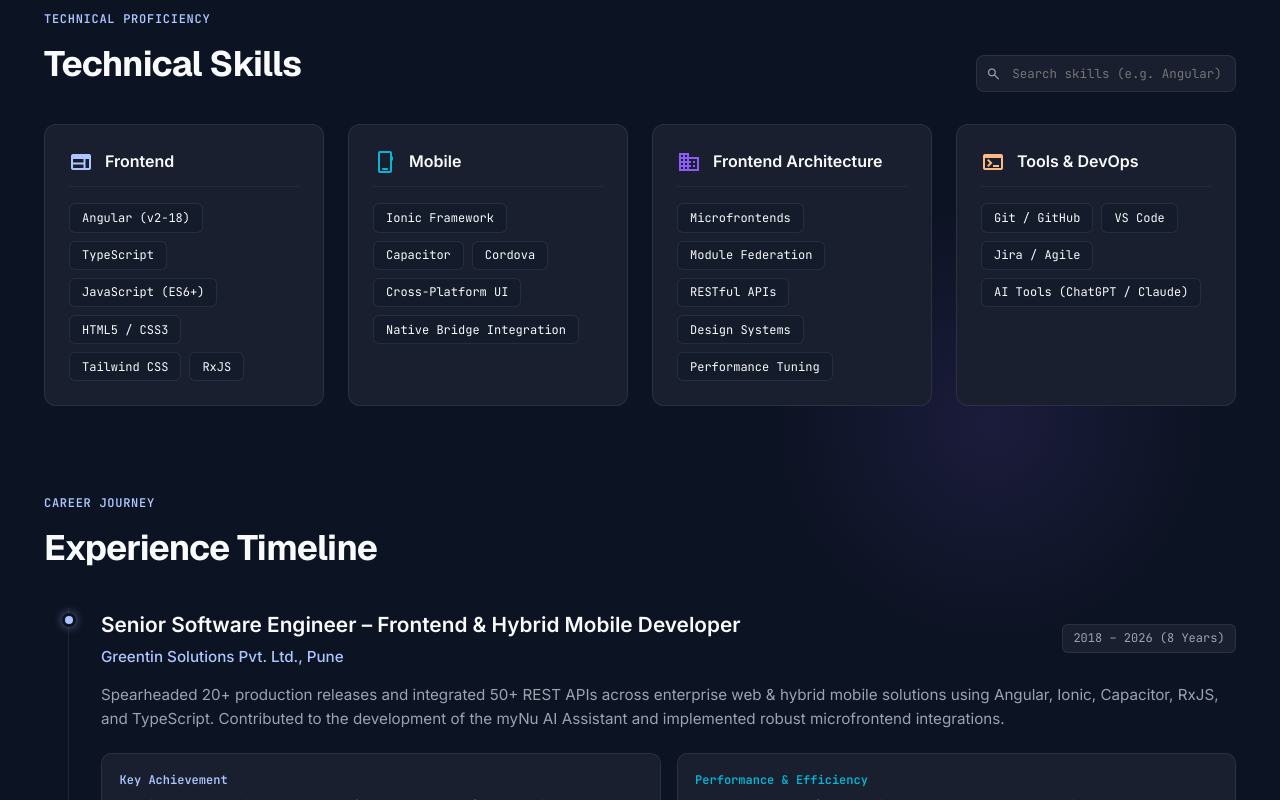
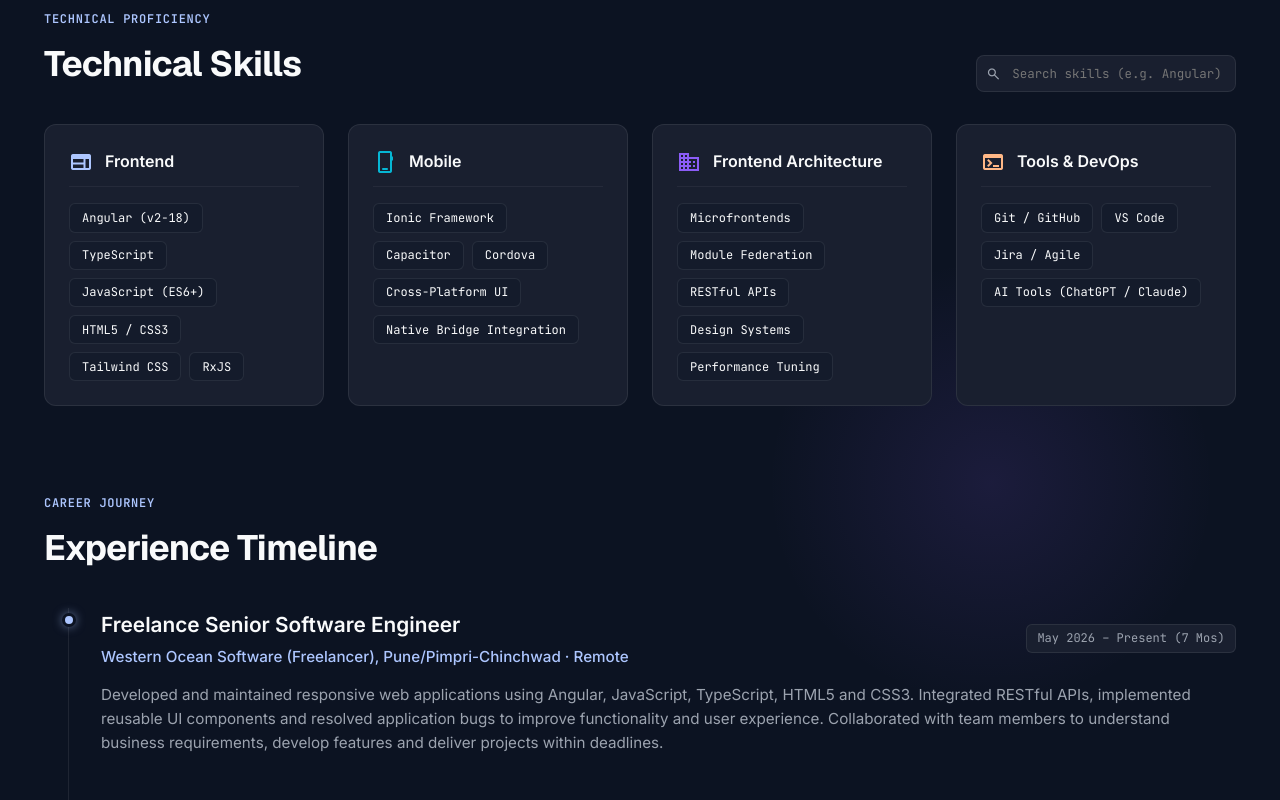
Before and after one commit to wakademahi/wakademahi.github.io, a plain HTML site: page index.html in a window 1280 px wide. Shown: the part 2000-2800 px from the top of the page. Drawn offline with nearby package versions, Linux system fonts and the light colour scheme.

Commit message:
Update index.html

```diff
--- a/index.html
+++ b/index.html
@@ -360,15 +360,30 @@
       <h2 class="section-title">Experience Timeline</h2>
 
       <div class="timeline">
-        <!-- Role 1 -->
+        <!-- Role 1 (Current) -->
         <div class="timeline-item">
           <div class="timeline-dot active"></div>
+          <div class="timeline-header">
+            <div>
+              <div class="timeline-role">Freelance Senior Software Engineer</div>
+              <div class="timeline-company">Western Ocean Software (Freelancer), Pune/Pimpri-Chinchwad · Remote</div>
+            </div>
+            <span class="timeline-period">May 2026 – Present (7 Mos)</span>
+          </div>
+          <p class="timeline-desc">
+            Developed and maintained responsive web applications using Angular, JavaScript, TypeScript, HTML5 and CSS3. Integrated RESTful APIs, implemented reusable UI components and resolved application bugs to improve functionality and user experience. Collaborated with team members to understand business requirements, develop features and deliver projects within deadlines.
+          </p>
+        </div>
+
+        <!-- Role 2 -->
+        <div class="timeline-item">
+          <div class="timeline-dot"></div>
           <div class="timeline-header">
             <div>
               <div class="timeline-role">Senior Software Engineer – Frontend & Hybrid Mobile Developer</div>
               <div class="timeline-company">Greentin Solutions Pvt. Ltd., Pune</div>
             </div>
-            <span class="timeline-period">2018 – 2026 (8 Years)</span>
+            <span class="timeline-period">Sep 2018 – Apr 2026 (7 Yrs 7 Mos)</span>
           </div>
           <p class="timeline-desc">
             Spearheaded 20+ production releases and integrated 50+ REST APIs across enterprise web & hybrid mobile solutions using Angular, Ionic, Capacitor, RxJS, and TypeScript. Contributed to the development of the myNu AI Assistant and implemented robust microfrontend integrations.
@@ -385,7 +400,7 @@
           </div>
         </div>
 
-        <!-- Role 2 -->
+        <!-- Role 3 -->
         <div class="timeline-item">
           <div class="timeline-dot"></div>
           <div class="timeline-header">
@@ -393,14 +408,14 @@
               <div class="timeline-role">Hybrid Mobile Application Developer</div>
               <div class="timeline-company">Edynamics Business Services LLP, Pune</div>
             </div>
-            <span class="timeline-period">2017 – 2018 (1 Year)</span>
+            <span class="timeline-period">Jun 2017 – Oct 2018 (1 Yr 4 Mos)</span>
           </div>
           <p class="timeline-desc">
             Focused on cross-platform mobile and web application development for ERP and CRM domains using Ionic, Angular, Cordova, MySQL, and REST APIs. Built smooth device-native UI bridges and optimized data synchronization.
           </p>
         </div>
 
-        <!-- Role 3 -->
+        <!-- Role 4 -->
         <div class="timeline-item">
           <div class="timeline-dot"></div>
           <div class="timeline-header">
@@ -408,7 +423,7 @@
               <div class="timeline-role">Web Developer</div>
               <div class="timeline-company">Exuberant Systems Pvt. Ltd., Pune</div>
             </div>
-            <span class="timeline-period">2016 – 2017 (1 Year)</span>
+            <span class="timeline-period">Jan 2016 – Jun 2017 (1 Yr 5 Mos)</span>
           </div>
           <p class="timeline-desc">
             Developed and maintained responsive web applications and hybrid mobile apps for Real Estate and CRM domains utilizing Ionic, Angular, PHP/CodeIgniter, MySQL, and Cordova.
```
